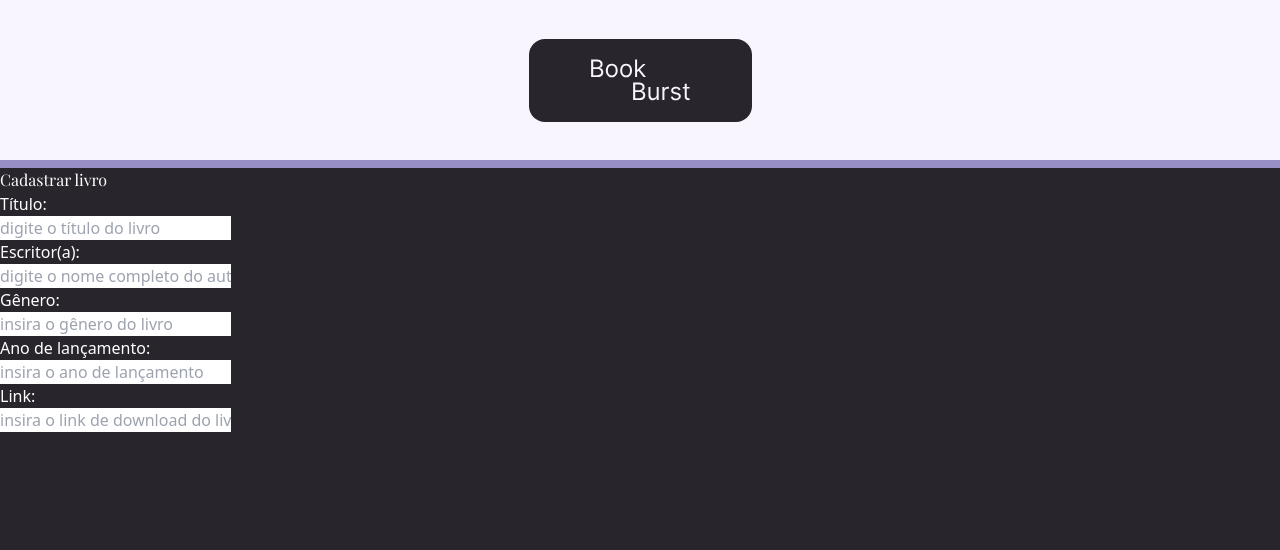
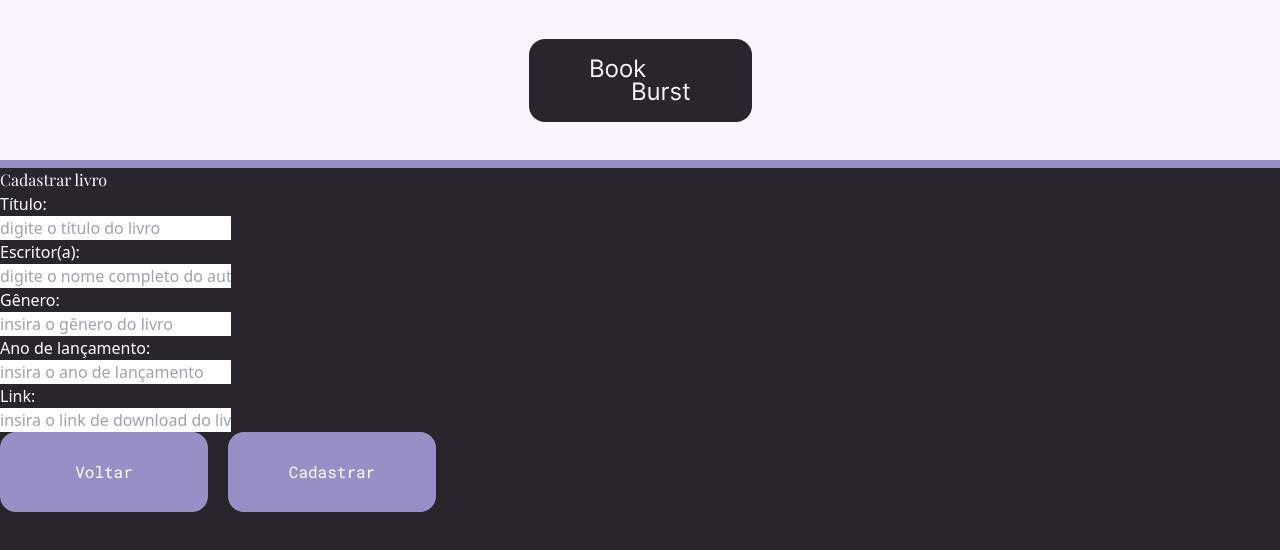
Before and after one commit to Gleison-dev/book-burst-frontend, a React (Vite) app: page /registerBook in a window 1280 px wide. Shown: the top 550 px of the page. Built offline with nearby package versions, Linux system fonts and the light colour scheme.

Commit message:
feat: adding button on register

```diff
--- a/src/components/Register/index.jsx
+++ b/src/components/Register/index.jsx
@@ -1,3 +1,6 @@
+import { Link } from "react-router-dom";
+import Button from "../Button/index";
+
 export default function Register() {
   return (
     <>
@@ -7,17 +10,32 @@ export default function Register() {
         </div>
         <form>
           <label>Título:</label> <br />
-          <input type="text" placeholder="digite o título do livro"/> <br />
+          <input type="text" placeholder="digite o título do livro" /> <br />
           <label>Escritor(a):</label> <br />
-          <input type="text" placeholder="digite o nome completo do autor(a)"/> <br />
+          <input
+            type="text"
+            placeholder="digite o nome completo do autor(a)"
+          />{" "}
+          <br />
           <label>Gênero:</label> <br />
-          <input type="text" placeholder="insira o gênero do livro"/> <br />
+          <input type="text" placeholder="insira o gênero do livro" /> <br />
           <label>Ano de lançamento:</label> <br />
-          <input type="number" placeholder="insira o ano de lançamento"/> <br />
+          <input type="number" placeholder="insira o ano de lançamento" />{" "}
+          <br />
           <label>Link:</label> <br />
-          <input type="text" placeholder="insira o link de download do livro"/> <br />
+          <input
+            type="text"
+            placeholder="insira o link de download do livro"
+          />{" "}
+          <br />
+          <div>
+            <Link to="/">
+              <Button text="Voltar"/>
+            </Link>
+            <Button text="Cadastrar"/>
+          </div>
         </form>
       </section>
     </>
-  )
+  );
 }
```
